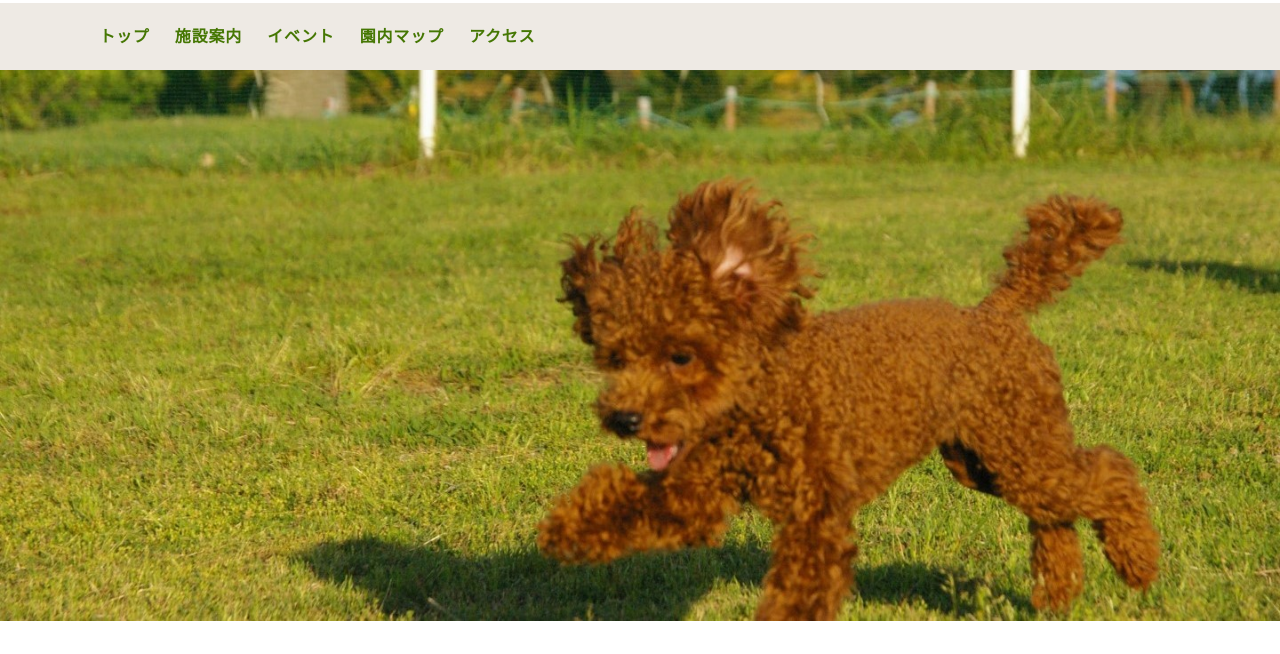
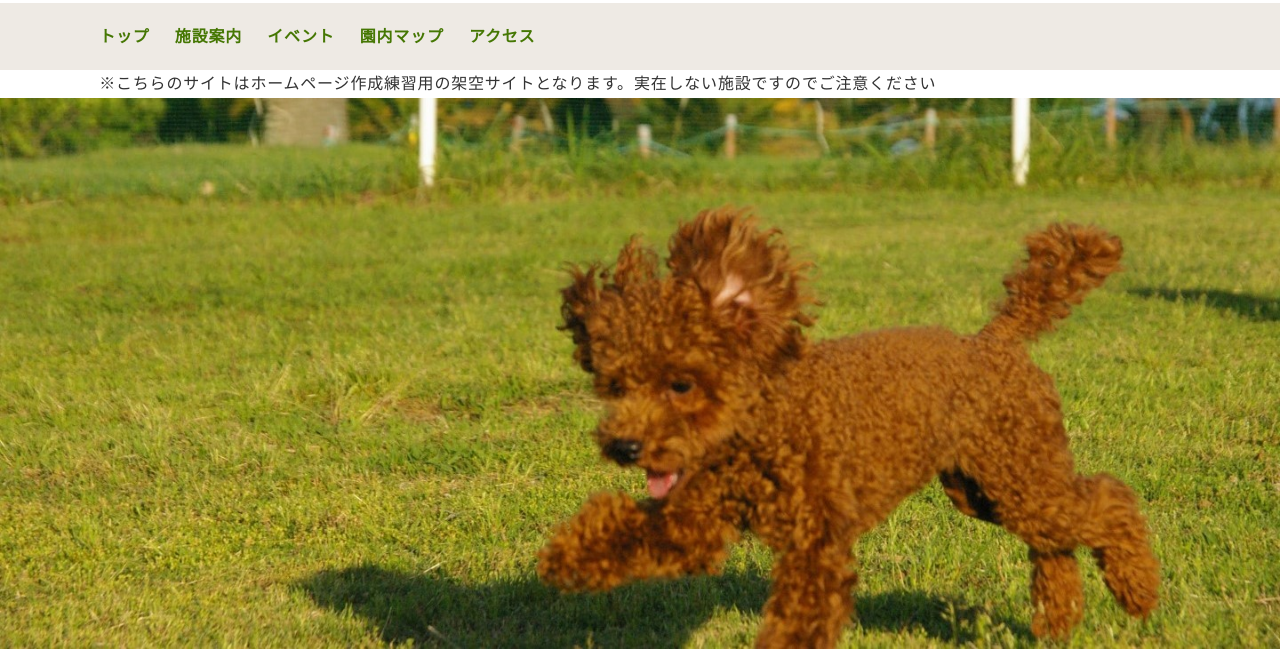
Before and after one commit to takiasahi/asahi-dogpark, a plain HTML site: page index.html in a window 1280 px wide. Shown: the part 139-793 px from the top of the page. Drawn offline with Linux system fonts and the light colour scheme.

Commit message:
Update index.html

```diff
--- a/index.html
+++ b/index.html
@@ -5,7 +5,7 @@
   <meta charset="UTF-8">
   <meta http-equiv="X-UA-Compatible" content="IE=edge">
   <meta name="viewport" content="width=device-width, initial-scale=1.0">
-  <title>あさひドッグパーク</title>
+  <title>あさひドッグパーク - 架空サイト</title>
   <meta name="description" content="あさひドッグパーク">
   <link rel="icon" href="favicon.ico">
   <link rel="stylesheet" href="css/style.css">
@@ -27,6 +27,9 @@
           <li><a href="#">アクセス</a></li>
         </ul>
       </nav>
+    </div>
+    <div class="attention wrapper">
+      <p>※こちらのサイトはホームページ作成練習用の架空サイトとなります。実在しない施設ですのでご注意ください</p>
     </div>
   </header>
 
```
